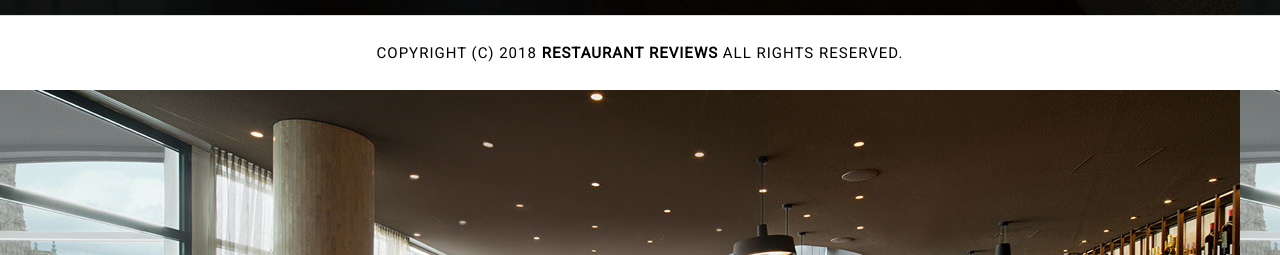
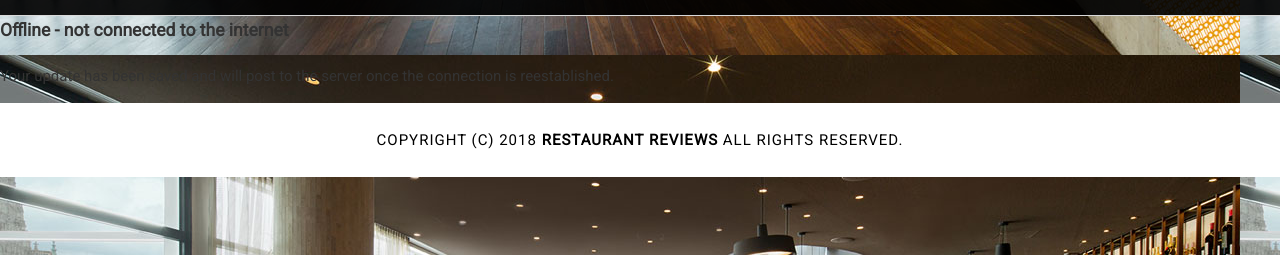
Before and after one commit to manojkumaraut/mws-restaurant-stage-3-client, a website: page app/restaurant.html in a window 1280 px wide. Shown: the part 545-800 px from the top of the page. Drawn offline with nearby package versions, Linux system fonts and the light colour scheme.

Commit message:
fix: update aria-live for offline alerts

```diff
--- a/app/restaurant.html
+++ b/app/restaurant.html
@@ -63,7 +63,10 @@
     <!-- End reviews -->
   </main>
   <!-- End main -->
-
+<div id="offline" role="alert" aria-hidden="true" aria-live="assertive">
+    <h3>Offline - not connected to the internet</h3>
+    <p>Your update has been saved and will post to the server once the connection is reestablished.</p>
+  </div>
   <!-- Beginning footer -->
   <footer id="footer"  role="contentinfo">
     Copyright (c) 2018 <a href="/"><strong>Restaurant Reviews</strong></a> All Rights Reserved.
```
Also changed, not shown: app/index.html (+1 -1 lines).
